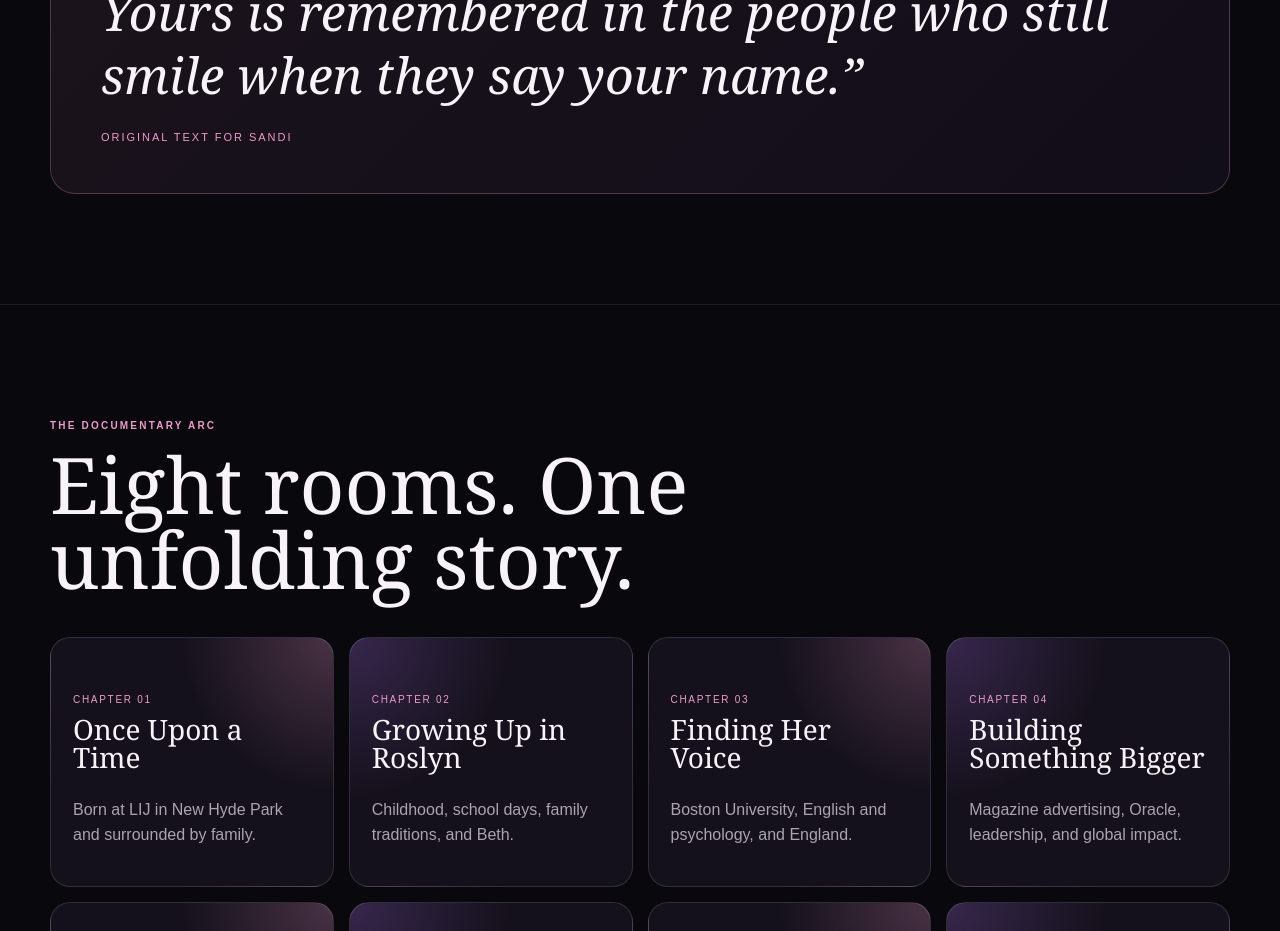
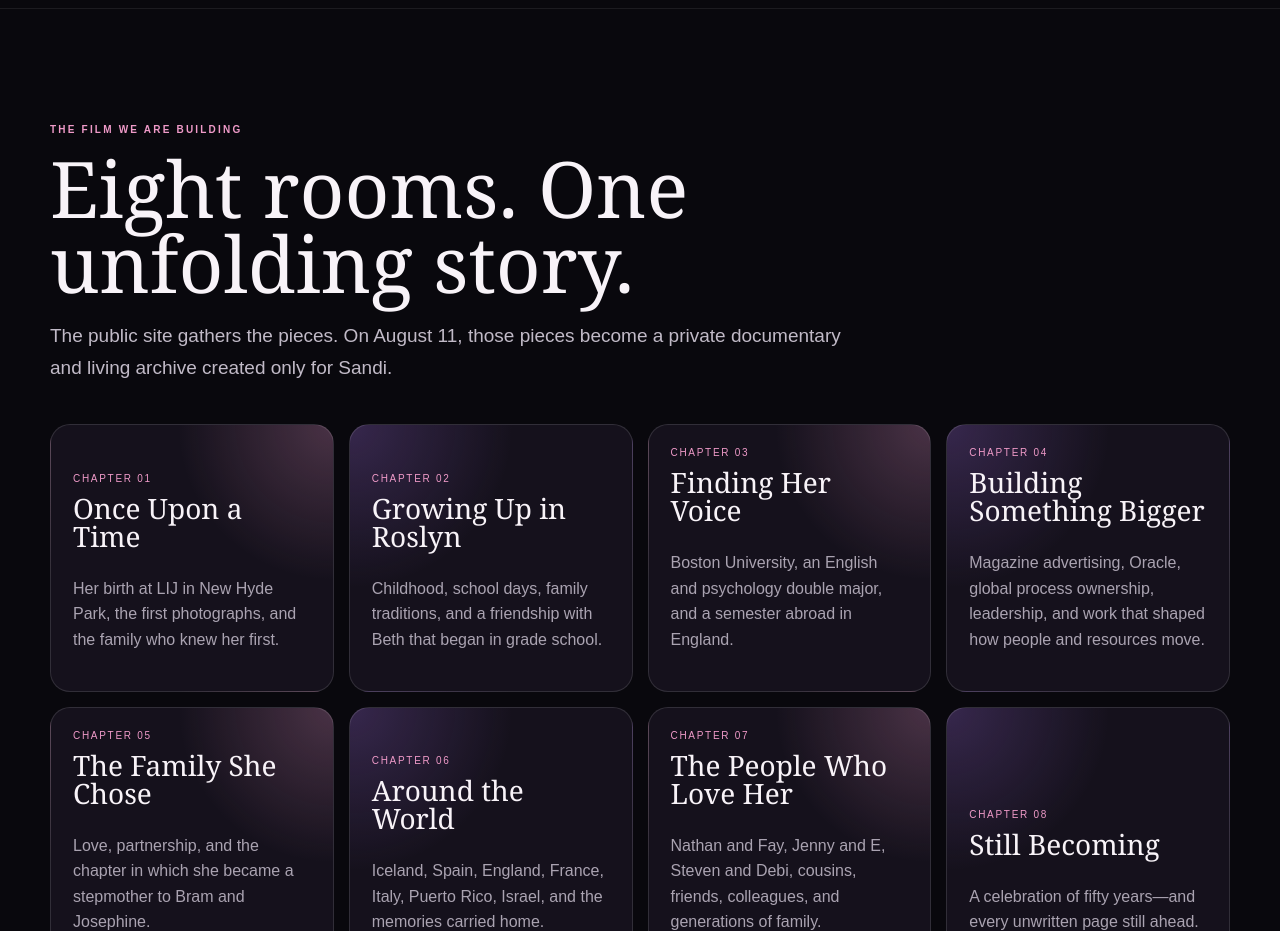
Before and after one commit to taldagan731/sandi50th, a Next.js app: page / in a window 1280 px wide. Shown: the part 1340-2271 px from the top of the page. Built offline with nearby package versions, Linux system fonts and the light colour scheme.

Commit message:
Refactor home page layout and content
Updated the home page to include an OpeningExperience component and revised the chapter descriptions and memory requests.

```diff
--- a/app/page.tsx
+++ b/app/page.tsx
@@ -1,35 +1,93 @@
 import Link from "next/link";
 import { Navigation } from "@/components/Navigation";
-import { Countdown } from "@/components/Countdown";
+import { OpeningExperience } from "@/components/OpeningExperience";
 
 const chapters = [
-  ["01","Once Upon a Time","Born at LIJ in New Hyde Park and surrounded by family."],
-  ["02","Growing Up in Roslyn","Childhood, school days, family traditions, and Beth."],
-  ["03","Finding Her Voice","Boston University, English and psychology, and England."],
-  ["04","Building Something Bigger","Magazine advertising, Oracle, leadership, and global impact."],
-  ["05","The Family She Chose","Love, partnership, Bram, Josephine, and becoming a stepmother."],
-  ["06","Around the World","Iceland, Spain, England, France, Italy, Puerto Rico, and Israel."],
-  ["07","The People Who Love Her","Parents, siblings, cousins, friends, and colleagues."],
-  ["08","Still Becoming","Fifty years lived—and every unwritten chapter ahead."]
+  ["01", "Once Upon a Time", "Her birth at LIJ in New Hyde Park, the first photographs, and the family who knew her first."],
+  ["02", "Growing Up in Roslyn", "Childhood, school days, family traditions, and a friendship with Beth that began in grade school."],
+  ["03", "Finding Her Voice", "Boston University, an English and psychology double major, and a semester abroad in England."],
+  ["04", "Building Something Bigger", "Magazine advertising, Oracle, global process ownership, leadership, and work that shaped how people and resources move."],
+  ["05", "The Family She Chose", "Love, partnership, and the chapter in which she became a stepmother to Bram and Josephine."],
+  ["06", "Around the World", "Iceland, Spain, England, France, Italy, Puerto Rico, Israel, and the memories carried home."],
+  ["07", "The People Who Love Her", "Nathan and Fay, Jenny and E, Steven and Debi, cousins, friends, colleagues, and generations of family."],
+  ["08", "Still Becoming", "A celebration of fifty years—and every unwritten page still ahead."]
+];
+
+const requests = [
+  "Baby and childhood photographs",
+  "Roslyn school pictures and home movies",
+  "Boston University and England memories",
+  "Family holidays, trips, and funny candids",
+  "Oracle photographs, awards, and stories",
+  "Letters, cards, drawings, and keepsakes",
+  "A 30–120 second personal birthday message"
 ];
 
 export default function Home() {
-  return <main><Navigation/>
-    <section className="hero"><div className="aurora"/><div className="stars"/>
-      <div className="heroContent"><div className="eyebrow">A PRIVATE CELEBRATION · AUGUST 11, 2026</div>
-        <h1>Every life leaves a <em>constellation.</em></h1>
-        <p>We are gathering photographs, home movies, voices, and fragments of fifty remarkable years to create one unforgettable film for Sandi.</p>
-        <div className="actions"><Link className="primary" href="/contribute">Help tell her story</Link><a className="secondary" href="#chapters">Enter the exhibition</a></div>
-        <Countdown/>
-      </div>
-      <div className="headlines"><div>Roslyn remembers a girl with a love of words · Boston opens another chapter · Across the Atlantic: a semester in England · Magazine advertising gives way to global leadership · Love creates a family · </div></div>
-    </section>
-    <section className="section"><div className="shell"><div className="sectionTitle"><span className="eyebrow">THE LITERARY HEART</span><h2>A life told as beautifully as it was lived.</h2></div>
-      <blockquote>“Some lives are remembered in photographs. Yours is remembered in the people who still smile when they say your name.”<cite>Original text for Sandi</cite></blockquote>
-    </div></section>
-    <section id="chapters" className="section"><div className="shell"><div className="sectionTitle"><span className="eyebrow">THE DOCUMENTARY ARC</span><h2>Eight rooms. One unfolding story.</h2></div>
-      <div className="chapters">{chapters.map(c => <article key={c[0]}><span>CHAPTER {c[0]}</span><h3>{c[1]}</h3><p>{c[2]}</p></article>)}</div>
-    </div></section>
-    <footer><div className="shell">Still Becoming · uploads@sandi50th.com · Contributions due August 7, 2026</div></footer>
-  </main>;
+  return (
+    <main>
+      <Navigation />
+      <OpeningExperience />
+
+      <section id="invitation" className="section invitationSection">
+        <div className="shell invitationGrid">
+          <div className="sectionTitle">
+            <span className="eyebrow">HELP US RECOVER THE DETAILS</span>
+            <h2>Bring a piece of her life back to her.</h2>
+            <p>
+              Search old albums, phones, family group chats, cloud libraries, tapes, and boxes of keepsakes. One forgotten photograph can unlock an entire story.
+            </p>
+            <Link className="primary" href="/contribute">Add your chapter</Link>
+          </div>
+          <div className="memoryRequestCard">
+            <span className="requestLabel">We are looking for</span>
+            <ul>{requests.map(item => <li key={item}>{item}</li>)}</ul>
+            <p>Questions or upload trouble? <a href="mailto:uploads@sandi50th.com">uploads@sandi50th.com</a></p>
+          </div>
+        </div>
+      </section>
+
+      <section className="section literarySection">
+        <div className="shell">
+          <div className="literaryCard">
+            <span className="eyebrow">THE LITERARY HEART</span>
+            <blockquote>
+              “Some lives are remembered in photographs. Yours is remembered in the people who still smile when they say your name.”
+            </blockquote>
+            <cite>Original text written for Sandi</cite>
+          </div>
+        </div>
+      </section>
+
+      <section id="chapters" className="section chapterSection">
+        <div className="shell">
+          <div className="sectionTitle wideTitle">
+            <span className="eyebrow">THE FILM WE ARE BUILDING</span>
+            <h2>Eight rooms. One unfolding story.</h2>
+            <p>The public site gathers the pieces. On August 11, those pieces become a private documentary and living archive created only for Sandi.</p>
+          </div>
+          <div className="chapters">
+            {chapters.map(([number, title, copy]) => (
+              <article key={number}>
+                <span>CHAPTER {number}</span>
+                <h3>{title}</h3>
+                <p>{copy}</p>
+              </article>
+            ))}
+          </div>
+        </div>
+      </section>
+
+      <section className="section closingInvitation">
+        <div className="shell closingInner">
+          <span className="eyebrow">ONE MEMORY IS ENOUGH</span>
+          <h2>Help us make sure her story includes you.</h2>
+          <p>Nothing needs to be polished. Speak honestly, send what you have, and tell us why the moment matters.</p>
+          <Link className="primary" href="/contribute">Share a memory for Sandi</Link>
+        </div>
+      </section>
+
+      <footer><div className="shell footerInner"><span>Created with love by the people whose lives she changed.</span><span>Contributions due August 7, 2026 · uploads@sandi50th.com</span></div></footer>
+    </main>
+  );
 }
```
